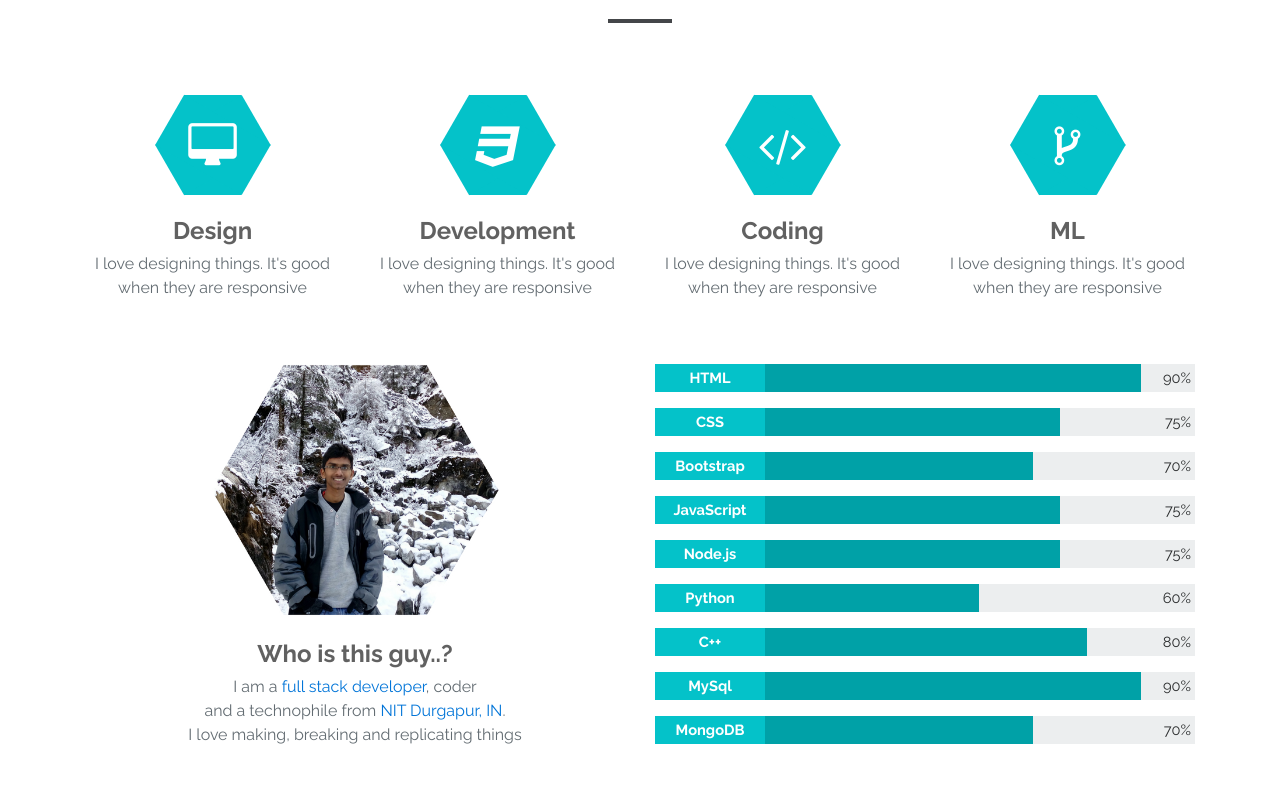
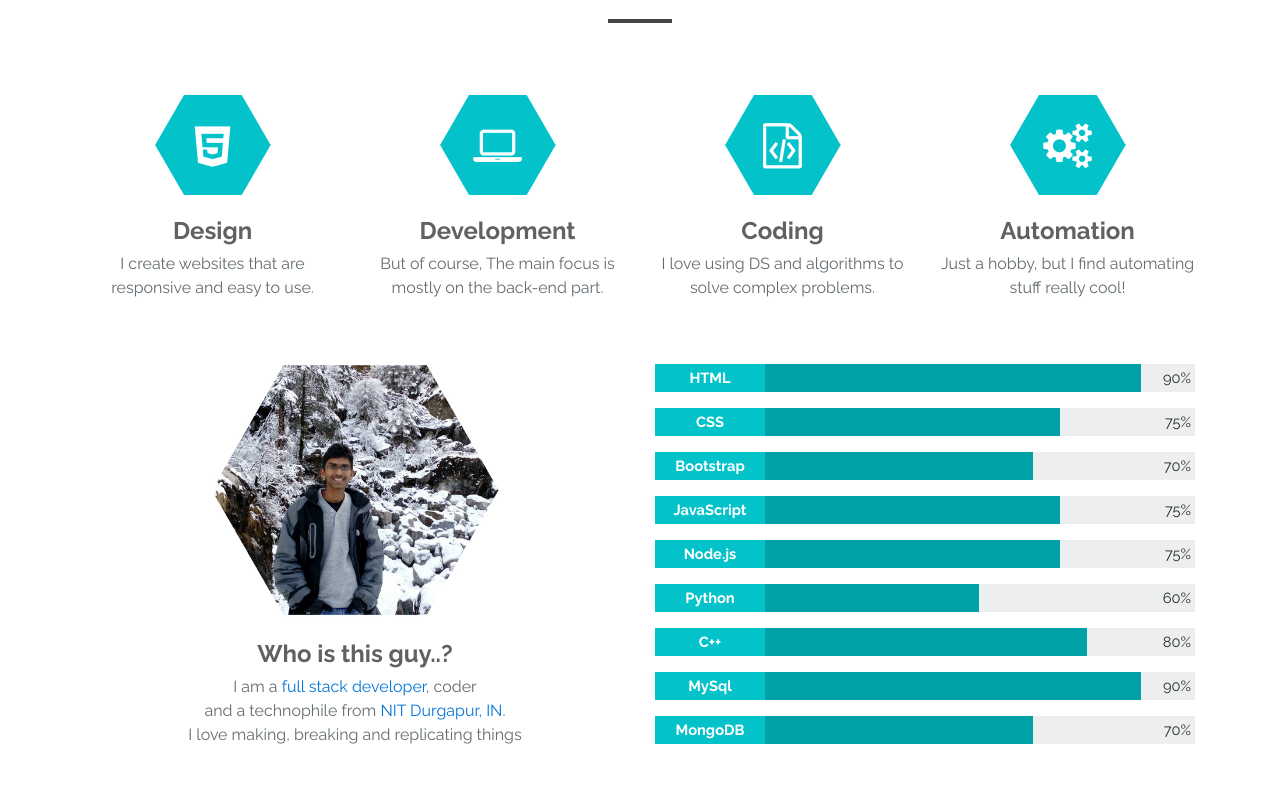
Before and after one commit to harsha444/portfolio, a website: page src/index.html in a window 1280 px wide. Shown: the part 988-1780 px from the top of the page. Drawn offline with nearby package versions, Linux system fonts and the light colour scheme.

Commit message:
[FIX] matter in about+new icons addition, contact for medium screens

```diff
--- a/src/index.html
+++ b/src/index.html
@@ -100,42 +100,42 @@
                 <div class="col-lg-3 col-6">
                     <div class="hex1 hexagon-wrapper">
                         <div id="color1" class="hexagon">
-                            <i class="icon-in fa fa-desktop"></i>
+                            <i class="icon-in fa fa-html5"></i>
                         </div>
                     </div>
 
                     <h2 class="label-head font-weight-bold mt-3">Design</h1>
-                    <p class="label-sub text-muted">I love designing things. It's good when they are responsive</p>
+                    <p class="label-sub text-muted">I create websites that are responsive and easy to use.</p>
                 </div>
                 <div class="col-lg-3 col-6">
                     <div class="hex1 hexagon-wrapper">
                         <div id="color1" class="hexagon">
-                            <i class="icon-in fa fa-css3"></i>
+                            <i class="icon-in fa fa-laptop"></i>
                         </div>
                     </div>
 
                     <h2 class="label-head font-weight-bold mt-3">Development</h1>
-                    <p class="label-sub text-muted">I love designing things. It's good when they are responsive</p>
+                    <p class="label-sub text-muted">But of course, The main focus is mostly on the back-end part.</p>
                 </div>
                 <div class="col-lg-3 col-6">
                     <div class="hex1 hexagon-wrapper">
                         <div id="color1" class="hexagon">
-                            <i class="icon-in fa fa-code"></i>
+                            <i class="icon-in fa fa-file-code-o"></i>
                         </div>
                     </div>
 
                     <h2 class="label-head font-weight-bold mt-3">Coding</h1>
-                    <p class="label-sub text-muted">I love designing things. It's good when they are responsive</p>
+                    <p class="label-sub text-muted">I love using DS and algorithms to solve complex problems.</p>
                 </div>
                 <div class="col-lg-3 col-6">
                     <div class="hex1 hexagon-wrapper">
                         <div id="color1" class="hexagon">
-                            <i class="icon-in fa fa-code-fork"></i>
+                            <i class="icon-in fa fa-cogs"></i>
                         </div>
                     </div>
 
-                    <h2 class="label-head font-weight-bold mt-3">ML</h1>
-                    <p class="label-sub text-muted">I love designing things. It's good when they are responsive</p>
+                    <h2 class="label-head font-weight-bold mt-3">Automation</h1>
+                    <p class="label-sub text-muted">Just a hobby, but I find automating stuff really cool!</p>
                 </div>
             </div>
             <!-- LINE_2 -->
@@ -495,7 +495,7 @@
             <div class="container form-map">
                 <div class="row mt-5">
                     <!-- Form -->
-                    <div class="col-md-6 offset-md-3 col-12">
+                    <div class="col-lg-6 offset-lg-3 col-md-8 offset-md-2 col-12">
                         <form method="POST" action="" id="contactform">
                             <input type="text" class="form-control" id="sender_name" name="name" placeholder="Name" required=required>
                             <input type="email" class="form-control" id="sender_email" name="email" placeholder="E-mail" required=required>
@@ -506,7 +506,7 @@
                               </div>
                             </div>
                              <input type="text" name="_gotcha" style="display:none" />
-                            <button type="submit" id="form-submit" class="px-4 py-2 btn btn-outline-secondary btn-lg text-white text-uppercase disabled">Submit</button>
+                            <button type="submit" id="form-submit" class="px-4 py-2 btn btn-outline-secondary btn-lg text-white text-uppercase">Submit</button>
                         </form>
                     </div>
                     <!-- Map -->
--- a/src/scss/style.scss
+++ b/src/scss/style.scss
@@ -867,6 +867,8 @@ footer{
         .timeline{
             .container-timeline{
                 .content{
+                    padding: 20px 12px;
+
                     .date{
                         font-size: 10pt;
                     }
```
Also changed, not shown: src/css/style.css.
